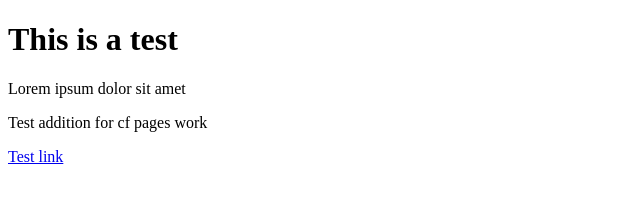
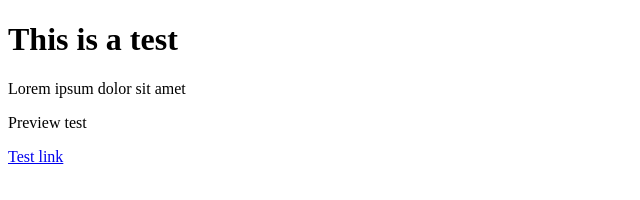
Before and after one commit to cmsparks/test-repo, a plain HTML site: page index.html in a window 1280 px wide. Shown: the whole page, without its empty margins (0-640 px from the left). Drawn offline with Linux system fonts and the light colour scheme.

Commit message:
Preview test for cf pages

```diff
--- a/index.html
+++ b/index.html
@@ -7,7 +7,7 @@
 <body>
     <h1>This is a test</h1>
     <p>Lorem ipsum dolor sit amet</p>
-    <p>Test addition for cf pages work</p>
+    <p>Preview test</p>
     <a href="https://cloudflare.com">Test link</a>
 </body>
 </html>
```
